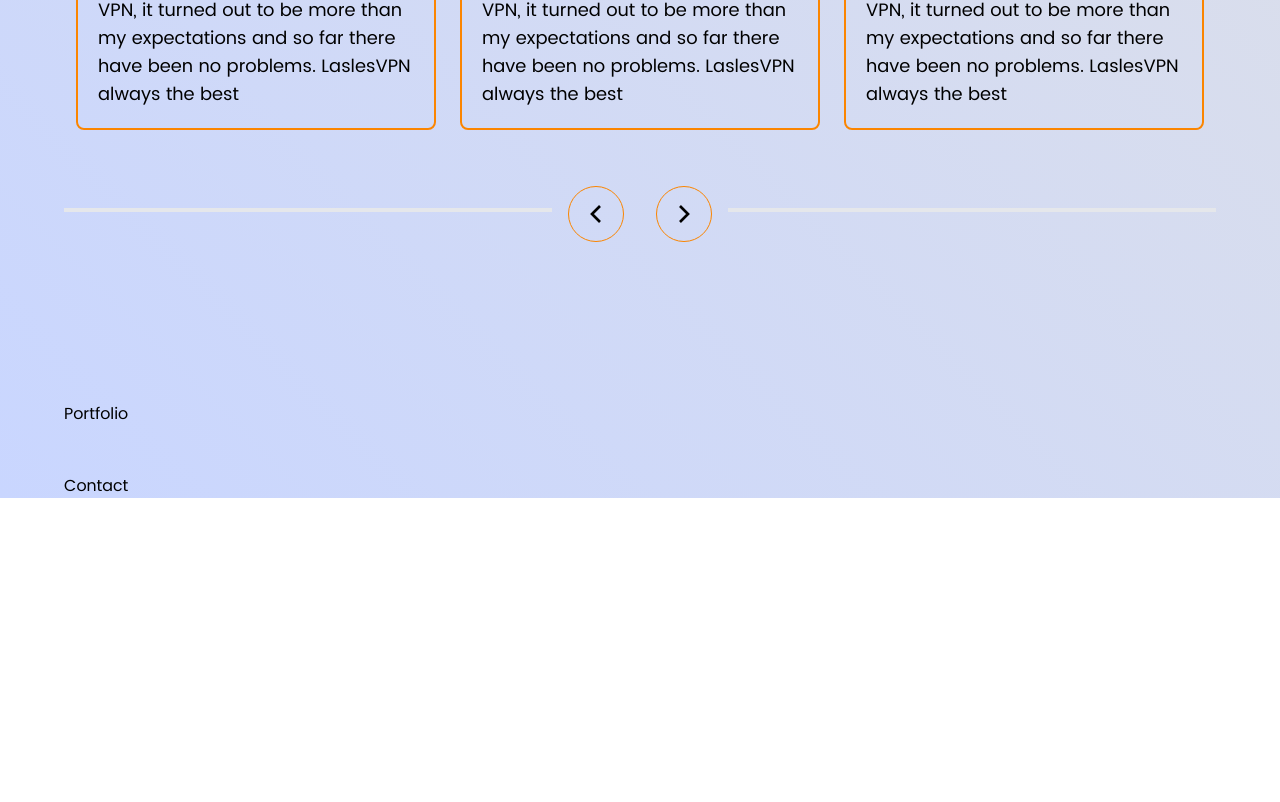
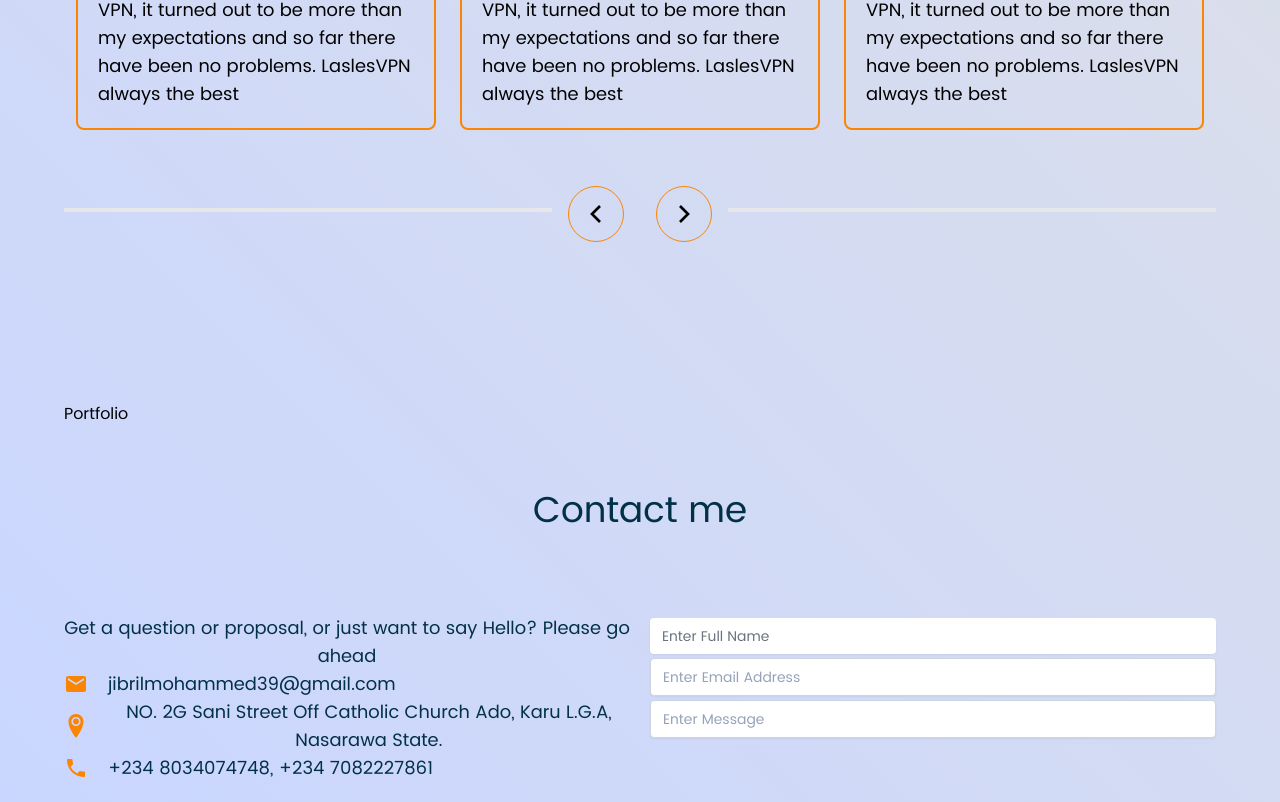
Before and after one commit to marwacoder/portfolio, a Next.js app: page / in a window 1280 px wide. Shown: the part 1010-1812 px from the top of the page. Before the commit the page ends 1508 px from the top, so only its background shows below. Built offline with nearby package versions, Linux system fonts and the light colour scheme.

Commit message:
started working on contact

```diff
--- a/components/Contact.tsx
+++ b/components/Contact.tsx
@@ -1,7 +1,45 @@
 import React from 'react'
+import { MdEmail, MdCall } from 'react-icons/md'
+import { ImLocation2 } from 'react-icons/im'
+
 
 export default function Contact() {
   return (
-      <div className="max-w-screen-xl mt-12 px-8 xl:px-16 mx-auto font-Poppins" id="contact">Contact</div>
+      <div className=" font-Poppins" id="contact">
+      <div className="max-w-screen-xl  px-6 sm:px-8 lg:px-16 mx-auto flex flex-col w-full text-center justify-center">
+      <div className="flex flex-col w-full my-16">
+      <h3 className="text-2xl sm:text-3xl lg:text-4xl font-medium text-primary leading-normal w-9/12 sm: lg:w-4/12 mx-auto">
+        Contact me
+      </h3>
+      </div>
+        <div className='grid grid-cols-1 md:grid-cols-2 gap-5 text-lg py-5'>
+        {/* first column */}
+        <div className='text-primary gap-5'>
+            <div>Get a question or proposal, or just want to say Hello? Please go ahead </div>
+          <div className='flex items-center gap-5'>
+              <div><MdEmail className='h-6 w-6 text-secondary'/></div>
+            <h2>jibrilmohammed39@gmail.com</h2>
+          </div>
+            <div className='flex items-center gap-5'>
+              <div><ImLocation2 className='h-6 w-6 text-secondary' /></div>
+            <h2>NO. 2G Sani Street Off Catholic Church Ado, Karu L.G.A, Nasarawa State.</h2>
+          </div>
+            <div className='flex items-center gap-5'>
+              <div><MdCall className='h-6 w-6 text-secondary' /></div>
+            <h2>+234 8034074748, +234 7082227861</h2>
+          </div>
+        </div>
+        <div>
+          <label htmlFor="">
+
+            </label>
+            <input type="text" name="name" className="mt-1  appearance-none px-3 py-2 bg-white border-none shadow-sm placeholder:bg-transparent focus:outline-none focus:border-secondary focus:ring-secondary  w-full rounded sm:text-sm focus:ring-1" placeholder="Enter Full Name" />
+            <input type="email" name="email" className="mt-1 px-3 py-2 bg-white border shadow-sm border-slate-300 placeholder-slate-400 focus:outline-none focus:border-secondary focus:ring-secondary  w-full rounded sm:text-sm focus:ring-1" placeholder="Enter Email Address" />
+            <input type="text" name="subject" className="mt-1 px-3 py-2 bg-white border shadow-sm border-slate-300 placeholder-slate-400 focus:outline-none focus:border-secondary focus:ring-secondary  w-full rounded sm:text-sm focus:ring-1" placeholder="Enter Message" />
+
+        </div>
+      </div>
+      </div>
+      </div>
   )
 }
```
